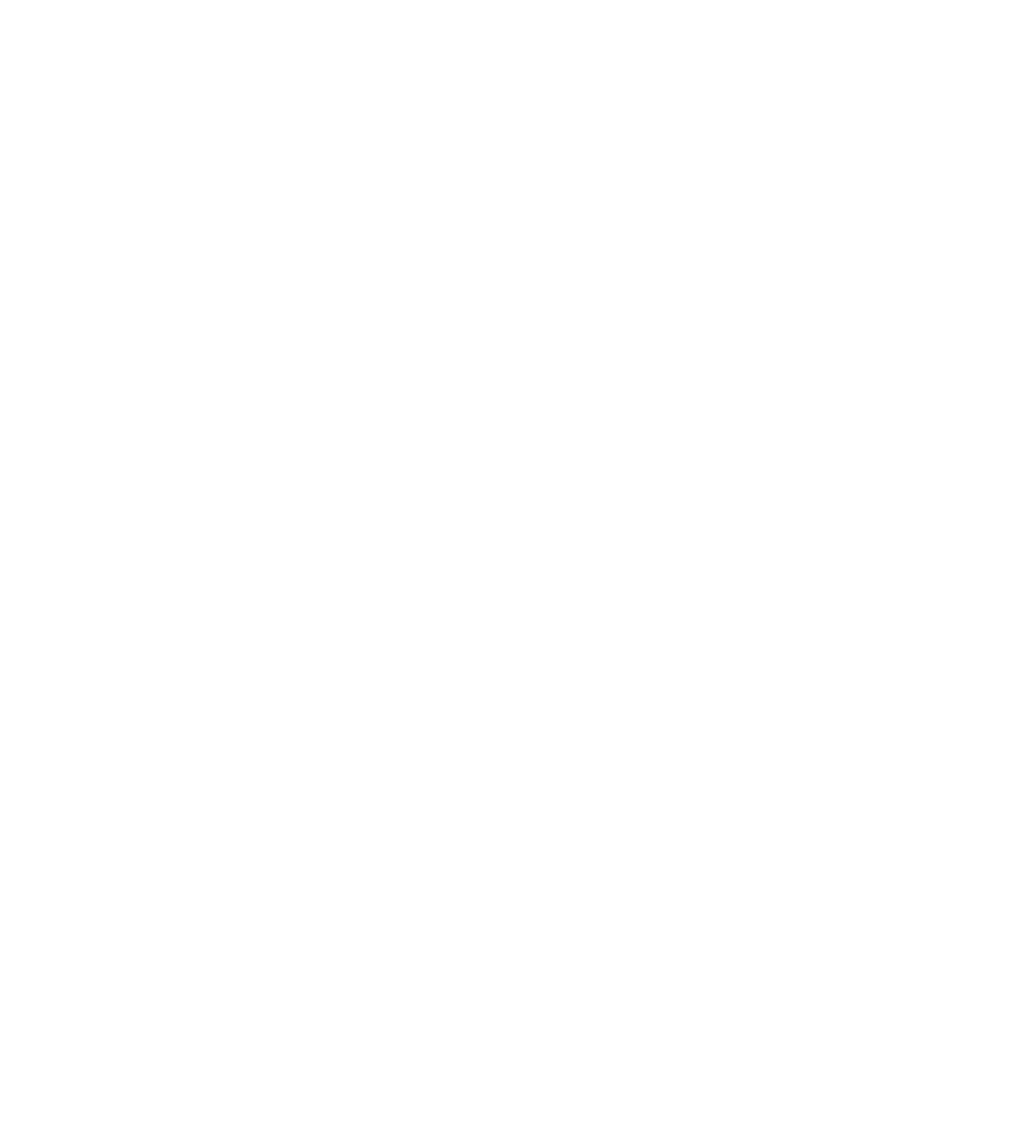
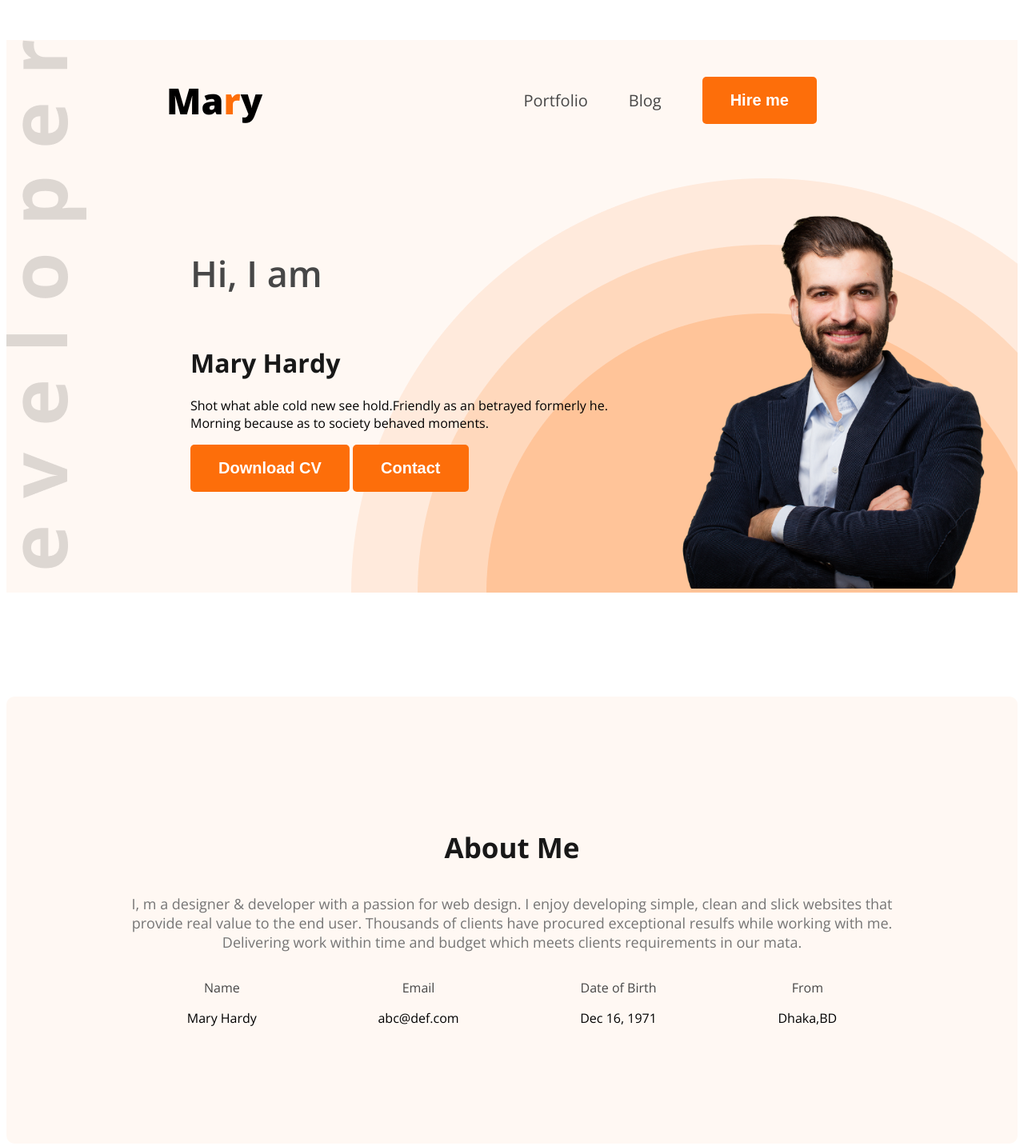
Before and after one commit to Partha-727/web-developer-portfolio, a plain HTML site: page index.html in a window 1280 px wide. Shown: the top 1433 px of the page at 80% size. Before the commit the page ends 800 px from the top, so only its background shows below. Drawn offline with nearby package versions, Linux system fonts and the light colour scheme.

Commit message:
after 6th video

```diff
--- a/index.html
+++ b/index.html
@@ -4,13 +4,95 @@
     <meta charset="UTF-8">
     <meta name="viewport" content="width=device-width, initial-scale=1.0">
     <title>Portfolio</title>
+    <link rel="preconnect" href="https://fonts.googleapis.com">
+<link rel="preconnect" href="https://fonts.gstatic.com" crossorigin>
+<link href="https://fonts.googleapis.com/css2?family=Open+Sans:ital,wght@0,300..800;1,300..800&display=swap" rel="stylesheet">
+    <link rel="stylesheet" href="styles/portfolio.css">
 </head>
-<body>
-    <header>
-
+<body class="open-sans-normal">
+    <header class="header secondary-bg">
+        <nav>
+            <h3 class="nav-title">Ma<span class="text-primary">r</span>y</h3>
+            <ul>
+                <li><a class="dark2" href="">Portfolio</a></li>
+                <li><a class="dark2" href="">Blog</a></li>
+                <li><a href=""><button class="button-primary">Hire me</button></a></li>
+            </ul>
+        </nav>
+        <div class="banner">
+            <div class="banner-content">
+            <h4 class="banner-greetings">Hi, I am</h4>
+            <h1 class="banner-title">Mary Hardy</h1>
+            <p class="banner-description">
+                Shot what able cold new see hold.Friendly as an betrayed formerly he. Morning because as to society behaved moments.
+            </p>
+            <button class="button-primary">Download CV</button>
+            <button class="button-primary">Contact</button>
+        </div>
+            <div>
+                <img class="banner-profile-pic" src="images/hardy.png" alt="">
+            </div>
+        </div>
     </header>
     <main>
+        <section class="about secondary-bg">
+            <h3 class="section-title">About Me</h3>
+            <p class="section-description">
+                I, m a designer & developer with a passion for web design. I enjoy developing simple, clean and slick websites that provide real value to the end user. Thousands of clients have procured exceptional resulfs while working with me. Delivering work within time and budget which meets clients requirements in our mata.
+            </p>
+            <div class="about-items">
+                <!-- .about-item*4>p.item-title+p.item-description -->
+                 <div class="about-item">
+                    <p class="item-title dark2">Name</p>
+                    <p class="item-description">Mary Hardy</p>
+                 </div>
+                 <div class="about-item">
+                    <p class="item-title dark2">Email</p>
+                    <p class="item-description">abc@def.com</p>
+                 </div>
+                 <div class="about-item">
+                    <p class="item-title dark2">Date of Birth</p>
+                    <p class="item-description">Dec 16, 1971</p>
+                 </div>
+                 <div class="about-item">
+                    <p class="item-title dark2" >From</p>
+                    <p class="item-description">Dhaka,BD</p>
+                 </div>
 
+            </div>
+        </section>
+        <section class="skills">
+            <h3 class="section-title text-center">What I Do</h3>
+            <p class="section-description text-center">I have more than 10 years experience building software for clients all over the world. Below is a quick overview of my main technical skill sets and technologies i use. Want to find out more about my experience? Check out my online resume and project portfolio.</p>
+            <div class="skills-container">
+                <div class="skill">
+                    <img src="images/icons/js.png" alt="">
+                    <h4 class="skill-title">Vanilla JavaScript</h4>
+                    <p class="skill-description">List skill/technologies here. You can change the icon above to any of the 1500+ FontAwesome 5 free icons available. Aenean commodo ligula eget dolor.</p>
+                </div>
+                <div class="skill">
+                    <img src="images/icons/nodejs.png" alt="">
+                    <h4 class="skill-title">Node.js</h4>
+                    <p class="skill-description">List skill/technologies here. You can change the icon above to any of the 1500+ FontAwesome 5 free icons available. Aenean commodo ligula eget dolor.</p>
+                </div>
+                <div class="skill">
+                    <img src="images/icons/react.png" alt="">
+                    <h4 class="skill-title">React</h4>
+                    <p class="skill-description">List skill/technologies here. You can change the icon above to any of the 1500+ FontAwesome 5 free icons available. Aenean commodo ligula eget dolor.</p>
+                </div>
+                <div class="skill">
+                    <img src="images/icons/mongo.png" alt="">
+                    <h4 class="skill-title">MongoDB</h4>
+                    <p class="skill-description">List skill/technologies here. You can change the icon above to any of the 1500+ FontAwesome 5 free icons available. Aenean commodo ligula eget dolor.</p>
+                </div>
+
+
+
+
+
+                </div>
+            </div>
+        </section>
     </main>
     <footer>
 
--- /dev/null
+++ b/styles/portfolio.css
@@ -0,0 +1,125 @@
+
+
+.open-sans-normal {
+  font-family: "Open Sans", sans-serif;
+  font-optical-sizing: auto;
+  font-weight: 400;
+  font-style: normal;
+  font-variation-settings:
+    "wdth" 100;
+}
+/* shared style */
+.secondary-bg{
+    background-color: #FFF8F3;
+}
+.text-primary{
+    color: #FD6E0A;
+}
+.dark2{
+    color: #474747;
+}
+.button-primary{
+    background-color: #FD6E0A;
+    font-size: 20px;
+    font-weight: 700;
+    color: #FFFFFF;
+    padding: 18px 35px;
+    border-radius: 5px;
+    border: none;
+}
+.section-title{
+    font-size: 35px;
+    font-weight:bold;
+    color: #181818;
+}
+.section-description{
+    font-size: 18px;
+    color: #757575;
+}
+.text-center{
+    text-align: center;
+}
+/* header */
+.header{
+    background-image: url('../images/developer.png'),url('../images/header_bg.png');
+    background-repeat: no-repeat;
+   background-position: top left, bottom right;
+}
+/* nav styles */
+nav{
+    display: flex;
+    align-items: center;
+    justify-content: space-between;
+    margin: 50px 200px;
+}
+.nav-title{
+    font-weight: 800;
+    font-size: 45px;
+}
+
+nav ul{
+     display: flex;
+     align-items: center;
+}
+nav ul li{
+    list-style: none;
+    margin-right: 51px;
+
+}
+nav li a{
+     text-decoration: none;
+     font-size: 20px;
+
+}
+/* banner styles */
+.banner{
+    display: flex;
+    justify-content: space-between;
+    margin: 0 35px 0 230px;
+}
+.banner-content{
+    max-width: 580px;
+}
+.banner-greetings{
+    font-weight: 600;
+    color: #474747;
+    font-size: 45px;
+}
+.banner-title{
+    font-weight: 700;
+    color: #181818;
+}
+.banner-profile-pic{
+    max-width: 100%;
+    max-height: 500px;
+    border-radius: 10px;
+}
+/* main style */
+.main{
+    max-width: 50vw;
+    margin: 0 auto;
+}
+main section{
+    margin-top: 130px;
+    margin-bottom: 130px;
+}
+/* about-style */
+.about{
+    border-radius: 10px;
+    padding: 130px 150px;
+    text-align: center;
+    margin-top: 130px;
+}
+.about-items{
+    display: flex;
+    justify-content: space-around;
+}
+.skills-container{
+    display: flex;
+    gap: 24px;
+}
+.skill{
+    padding: 33px;
+    box-shadow: 0px 6px 50px 0px rgba(0, 0, 0, 0.06);
+    border-radius: 5px;
+}
```
